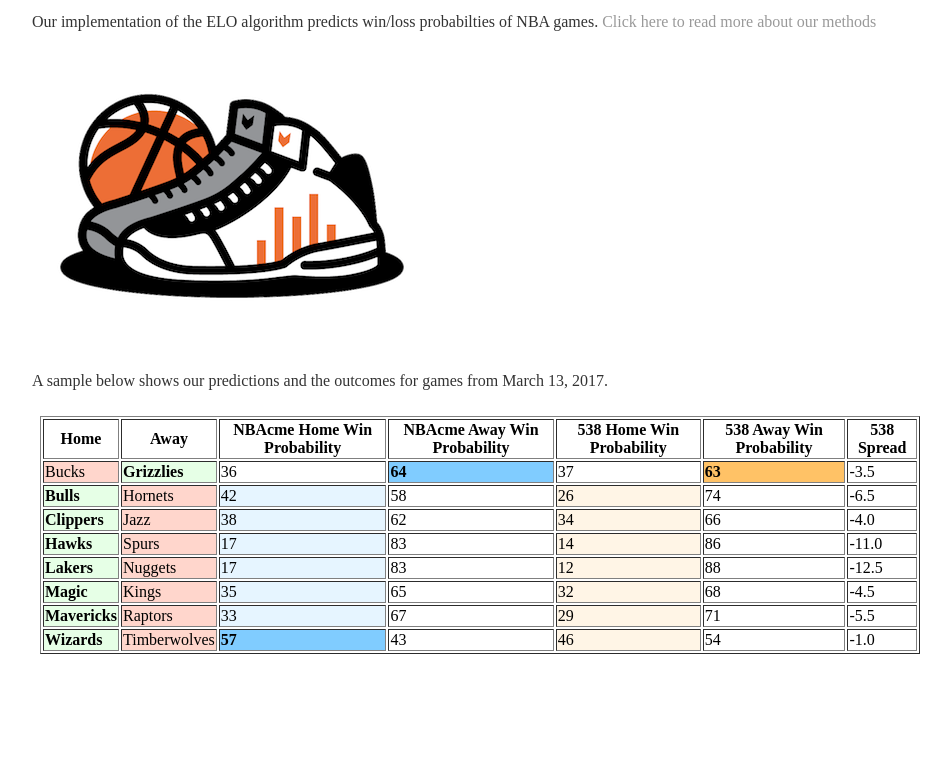
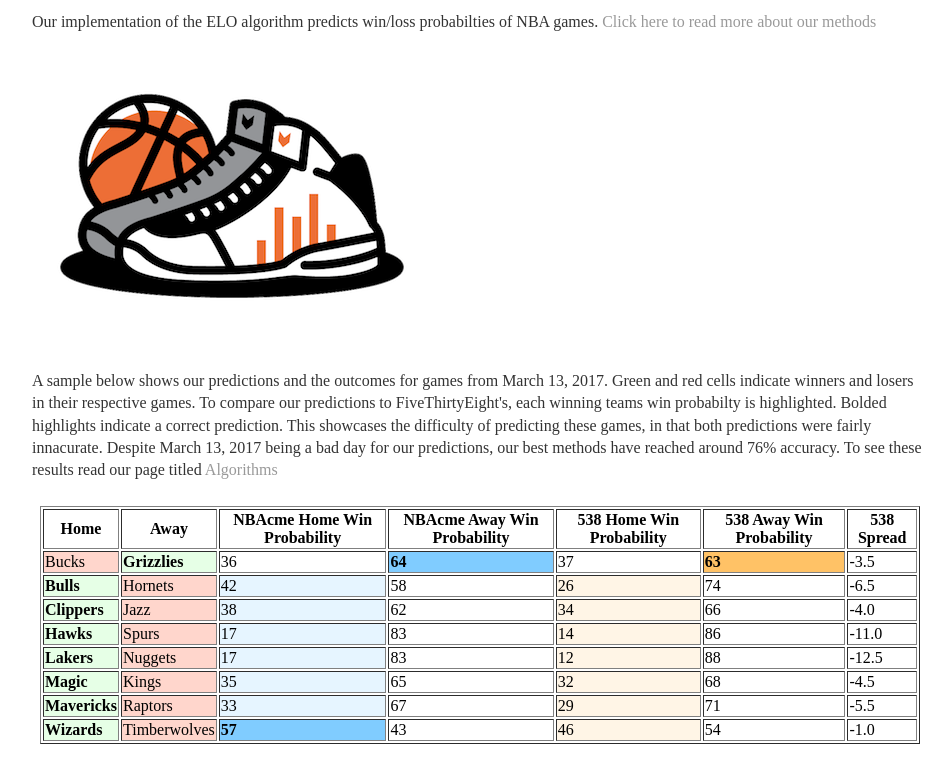
Before and after one commit to a-morr/a-morr.github.io, a plain HTML site: page index.html in a window 1280 px wide. Shown: the part 142-922 px from the top of the page, without its empty margins (160-1112 px from the left). Drawn offline with Linux system fonts and the light colour scheme.

Commit message:
Update index.html

```diff
--- a/index.html
+++ b/index.html
@@ -24,7 +24,7 @@
 				<p>Our implementation of the ELO algorithm predicts win/loss probabilties of NBA games. <a href="/about"> Click here to read more about our methods</a></p>
 				<img src="images/whiteshoe.png"/>
 
-					<p>A sample below shows our predictions and the outcomes for games from March 13, 2017. </p>
+					<p>A sample below shows our predictions and the outcomes for games from March 13, 2017. Green and red cells indicate winners and losers in their respective games. To compare our predictions to FiveThirtyEight's, each winning teams win probabilty is highlighted. Bolded highlights indicate a correct prediction. This showcases the difficulty of predicting these games, in that both predictions were fairly innacurate. Despite March 13, 2017 being a bad day for our predictions, our best methods have reached around 76% accuracy. To see these results read our page titled <a href="/AlgorithmsDiscussion">Algorithms</a></p>
 					<div>
 						<object width="100%" height="500" data="/images/table.html" type="text/html" >
 
```
